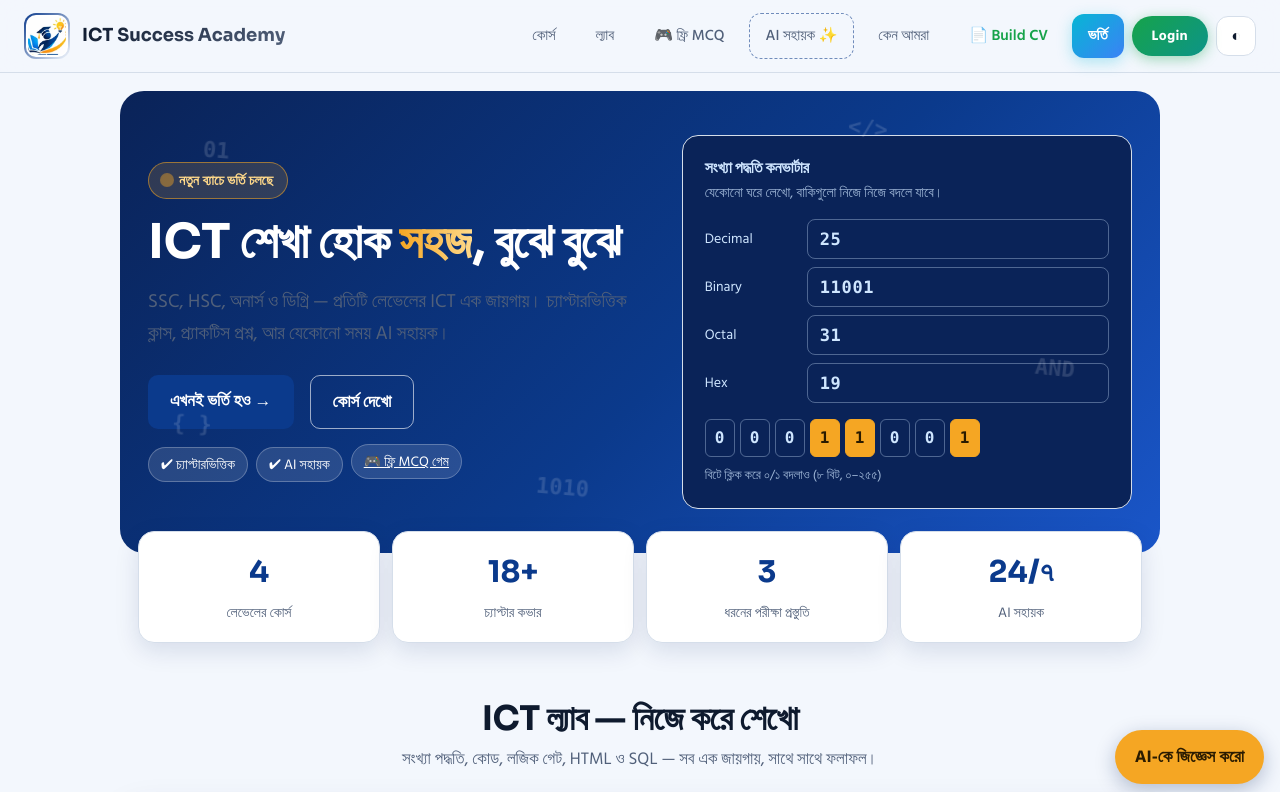
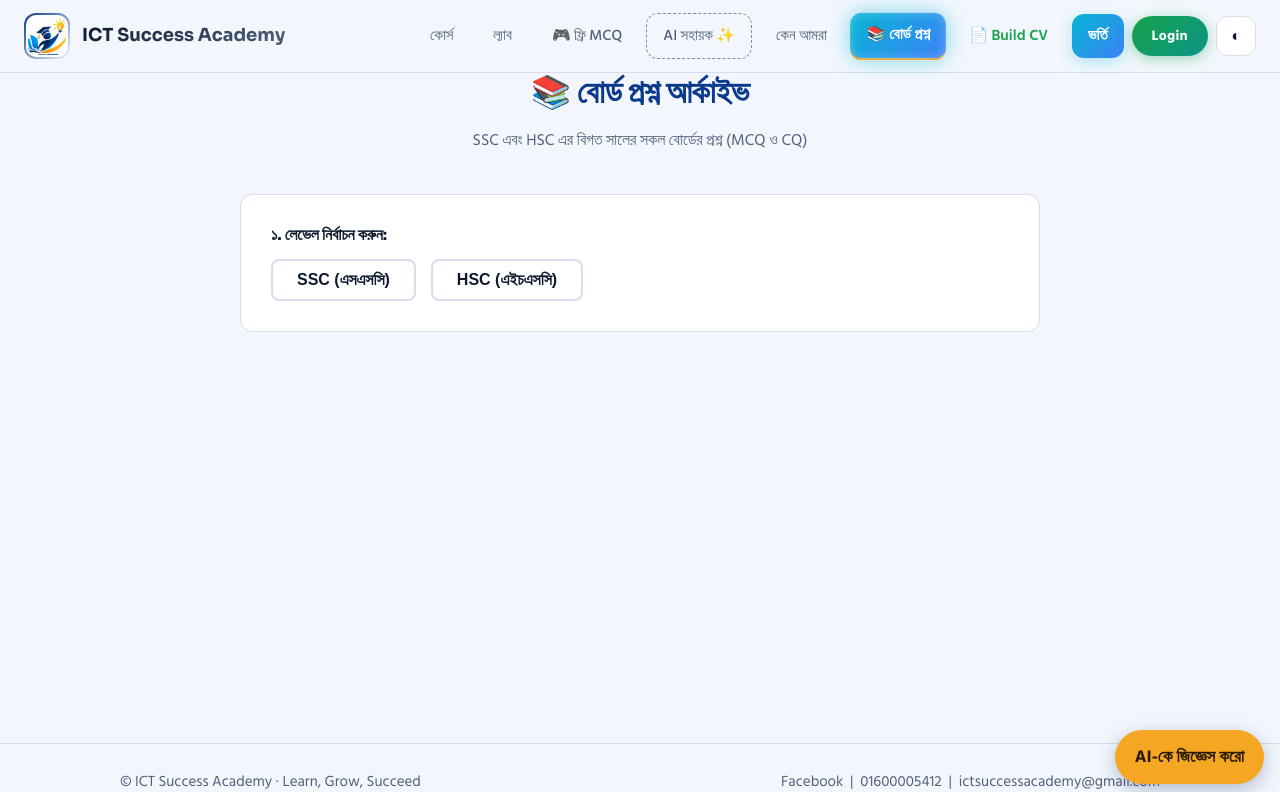
Before and after one commit to rezwanulislamrimel/ICT-Success-Academy-Portal, a React (Vite) app: page /board-questions in a window 1280 px wide. Shown: the top 792 px of the page. Built offline with nearby package versions, Linux system fonts and the light colour scheme.

Commit message:
added board question seciton

```diff
--- a/src/App.jsx
+++ b/src/App.jsx
@@ -50,6 +50,7 @@ import Lab from './components/lab/Lab.jsx';
 import About from './pages/About.jsx';
 import Admission from './pages/Admission.jsx';
 import CVBuilder from './pages/CVBuilder.jsx';
+import BoardQuestions from './pages/BoardQuestions.jsx';
 import MCQDashboard from './mcq/MCQDashboard.jsx';
 
 // ── Stable layout — defined outside App so it never remounts ──
@@ -78,6 +79,7 @@ export default function App() {
           <Route path="/practice"  element={<Practice />} />
           <Route path="/lab"       element={<div className="wrap hx-sec"><Lab /></div>} />
           <Route path="/about"     element={<About />} />
+          <Route path="/board-questions" element={<BoardQuestions />} />
           <Route path="/admission" element={<Admission />} />
           <Route path="/cv-builder" element={<CVBuilder />} />
           <Route path="/dashboard" element={<MCQDashboard />} />
--- a/src/components/Header.jsx
+++ b/src/components/Header.jsx
@@ -100,6 +100,13 @@ export default function Header() {
             onClick={() => setIsOpen(false)}
           >
             কেন আমরা
+          </NavLink>
+          <NavLink
+            to="/board-questions"
+            onClick={() => setIsOpen(false)}
+            style={{ fontWeight: "600", color: "#f59e0b" }}
+          >
+            📚 বোর্ড প্রশ্ন
           </NavLink>
           <NavLink
             to="/cv-builder"
--- /dev/null
+++ b/src/pages/BoardQuestions.css
@@ -0,0 +1,183 @@
+.bq-container {
+  padding: 40px 20px;
+  min-height: 80vh;
+}
+
+.bq-header {
+  text-align: center;
+  margin-bottom: 40px;
+}
+.bq-header h1 {
+  font-size: 32px;
+  color: var(--brand);
+  margin-bottom: 10px;
+}
+.bq-header p {
+  color: var(--muted);
+  font-size: 16px;
+}
+
+.bq-selectors {
+  background: var(--surface);
+  border: 1px solid var(--line);
+  padding: 30px;
+  border-radius: 12px;
+  max-width: 800px;
+  margin: 0 auto 40px;
+  display: flex;
+  flex-direction: column;
+  gap: 30px;
+}
+
+.bq-step h3 {
+  font-size: 16px;
+  color: var(--ink);
+  margin-bottom: 15px;
+}
+
+.bq-btn-group {
+  display: flex;
+  gap: 15px;
+  flex-wrap: wrap;
+}
+
+.bq-btn {
+  padding: 10px 24px;
+  border-radius: 8px;
+  border: 2px solid var(--line);
+  background: transparent;
+  color: var(--ink);
+  font-size: 16px;
+  font-weight: 600;
+  cursor: pointer;
+  transition: all 0.2s ease;
+}
+.bq-btn:hover {
+  border-color: var(--brand);
+  color: var(--brand);
+}
+.bq-btn.active {
+  background: var(--brand);
+  border-color: var(--brand);
+  color: white;
+}
+
+.bq-year-grid {
+  display: grid;
+  grid-template-columns: repeat(auto-fill, minmax(80px, 1fr));
+  gap: 10px;
+}
+
+.bq-year-btn {
+  padding: 10px;
+  border-radius: 6px;
+  border: 1px solid var(--line);
+  background: var(--bg);
+  color: var(--ink);
+  font-weight: 600;
+  cursor: pointer;
+  transition: all 0.2s;
+}
+.bq-year-btn:hover {
+  border-color: var(--accent);
+  color: var(--accent);
+}
+.bq-year-btn.active {
+  background: var(--accent);
+  color: white;
+  border-color: var(--accent);
+}
+
+.fade-in {
+  animation: fadeIn 0.3s ease-in-out;
+}
+@keyframes fadeIn {
+  from { opacity: 0; transform: translateY(-5px); }
+  to { opacity: 1; transform: translateY(0); }
+}
+
+/* CONTENT STYLES */
+.bq-content {
+  max-width: 900px;
+  margin: 0 auto;
+}
+.bq-content h2 {
+  text-align: center;
+  color: var(--ink);
+  margin-bottom: 25px;
+  font-size: 24px;
+  border-bottom: 2px dashed var(--line);
+  padding-bottom: 10px;
+}
+
+.bq-paper {
+  background: var(--surface);
+  border: 1px solid var(--line);
+  padding: 30px;
+  border-radius: 12px;
+  box-shadow: 0 4px 15px rgba(0,0,0,0.05);
+}
+
+.bq-empty {
+  text-align: center;
+  padding: 40px 20px;
+  color: var(--muted);
+}
+.bq-empty-sub {
+  font-size: 14px;
+  margin-top: 10px;
+  color: #fb923c;
+}
+
+.bq-question-card {
+  margin-bottom: 25px;
+  padding-bottom: 25px;
+  border-bottom: 1px solid var(--line);
+}
+.bq-question-card:last-child {
+  border-bottom: none;
+  margin-bottom: 0;
+  padding-bottom: 0;
+}
+
+.bq-q-title {
+  font-size: 18px;
+  font-weight: 600;
+  color: var(--ink);
+  margin-bottom: 15px;
+}
+
+.bq-options {
+  display: grid;
+  grid-template-columns: 1fr 1fr;
+  gap: 12px;
+}
+.bq-opt-label {
+  display: flex;
+  align-items: center;
+  gap: 10px;
+  padding: 12px 15px;
+  border-radius: 8px;
+  border: 1px solid var(--line);
+  cursor: pointer;
+  transition: background 0.2s;
+  color: var(--ink);
+}
+.bq-opt-label:hover {
+  background: var(--bg);
+  border-color: var(--brand);
+}
+
+.bq-cq-text {
+  font-family: inherit;
+  white-space: pre-wrap;
+  font-size: 16px;
+  line-height: 1.6;
+  color: var(--ink);
+}
+
+@media (max-width: 600px) {
+  .bq-options {
+    grid-template-columns: 1fr;
+  }
+}
--- /dev/null
+++ b/src/pages/BoardQuestions.jsx
@@ -0,0 +1,133 @@
+import { useState } from "react";
+import "./BoardQuestions.css";
+
+// ────────────────────────────────────────────────────────
+// DUMMY DATABASE (Add more questions here later)
+// ────────────────────────────────────────────────────────
+const QUESTION_DB = {
+  HSC: {
+    "2023": {
+      MCQ: [
+        { q: "১. 'WWW' এর পূর্ণরূপ কী?", options: ["World Wide Web", "World Web Wide", "Wide World Web", "Web World Wide"], ans: 0 },
+        { q: "২. (101)₂ এর সমতুল্য ডেসিমেল মান কত?", options: ["3", "4", "5", "6"], ans: 2 }
+      ],
+      CQ: [
+        "১. ক) গ্লোবাল ভিলেজ কী?\n   খ) বায়োমেট্রিক্স কীভাবে নিরাপত্তা দেয়?\n   গ) উদ্দীপকের আলোকে নেটওয়ার্ক টপোলজি ব্যাখ্যা করো।\n   ঘ) উদ্দীপকের টপোলজির সুবিধা-অসুবিধা বিশ্লেষণ করো।"
+      ]
+    },
+    "2022": {
+      MCQ: [{ q: "১. কোনটি রিলেশনাল ডেটাবেস?", options: ["MySQL", "MongoDB", "Redis", "Cassandra"], ans: 0 }],
+      CQ: []
+    }
+  },
+  SSC: {
+    "2023": {
+      MCQ: [{ q: "১. কম্পিউটারের ব্রেইন বলা হয় কাকে?", options: ["RAM", "ROM", "CPU", "Hard Disk"], ans: 2 }],
+      CQ: ["১. ক) ই-কমার্স কী?\n   খ) ই-লার্নিং এর গুরুত্ব লেখো।"]
+    }
+  }
+};
+
+const YEARS = [2024, 2023, 2022, 2021, 2020, 2019, 2018, 2017, 2016];
+
+export default function BoardQuestions() {
+  const [level, setLevel] = useState(null); // 'SSC' or 'HSC'
+  const [type, setType] = useState(null);   // 'MCQ' or 'CQ'
+  const [year, setYear] = useState(null);   // e.g. 2023
+
+  // Reset lower levels when upper level changes
+  const handleLevel = (l) => { setLevel(l); setType(null); setYear(null); };
+  const handleType = (t) => { setType(t); setYear(null); };
+
+  const currentQuestions = (level && type && year && QUESTION_DB[level]?.[year]?.[type]) || [];
+
+  return (
+    <div className="bq-container wrap">
+      <div className="bq-header">
+        <h1>📚 বোর্ড প্রশ্ন আর্কাইভ</h1>
+        <p>SSC এবং HSC এর বিগত সালের সকল বোর্ডের প্রশ্ন (MCQ ও CQ)</p>
+      </div>
+
+      <div className="bq-selectors">
+        {/* Step 1: Select SSC or HSC */}
+        <div className="bq-step">
+          <h3>১. লেভেল নির্বাচন করুন:</h3>
+          <div className="bq-btn-group">
+            <button className={`bq-btn ${level === "SSC" ? "active" : ""}`} onClick={() => handleLevel("SSC")}>SSC (এসএসসি)</button>
+            <button className={`bq-btn ${level === "HSC" ? "active" : ""}`} onClick={() => handleLevel("HSC")}>HSC (এইচএসসি)</button>
+          </div>
+        </div>
+
+        {/* Step 2: Select MCQ or CQ */}
+        {level && (
+          <div className="bq-step fade-in">
+            <h3>২. প্রশ্নের ধরন:</h3>
+            <div className="bq-btn-group">
+              <button className={`bq-btn ${type === "MCQ" ? "active" : ""}`} onClick={() => handleType("MCQ")}>MCQ (বহুনির্বাচনি)</button>
+              <button className={`bq-btn ${type === "CQ" ? "active" : ""}`} onClick={() => handleType("CQ")}>CQ (সৃজনশীল)</button>
+            </div>
+          </div>
+        )}
+
+        {/* Step 3: Select Year */}
+        {type && (
+          <div className="bq-step fade-in">
+            <h3>৩. সাল নির্বাচন করুন:</h3>
+            <div className="bq-year-grid">
+              {YEARS.map(y => (
+                <button
+                  key={y}
+                  className={`bq-year-btn ${year == y ? "active" : ""}`}
+                  onClick={() => setYear(y)}
+                >
+                  {y}
+                </button>
+              ))}
+            </div>
+          </div>
+        )}
+      </div>
+
+      {/* Render Questions */}
+      {year && (
+        <div className="bq-content fade-in">
+          <h2>{level} {type} পরীক্ষা - {year}</h2>
+          <div className="bq-paper">
+            {currentQuestions.length > 0 ? (
+              type === "MCQ" ? (
+                <div className="bq-mcq-list">
+                  {currentQuestions.map((q, i) => (
+                    <div key={i} className="bq-question-card">
+                      <p className="bq-q-title">{q.q}</p>
+                      <div className="bq-options">
+                        {q.options.map((opt, optIdx) => (
+                          <label key={optIdx} className="bq-opt-label">
+                            <input type="radio" name={`q_${i}`} value={optIdx} />
+                            <span>{["ক", "খ", "গ", "ঘ"][optIdx]}. {opt}</span>
+                          </label>
+                        ))}
+                      </div>
+                    </div>
+                  ))}
+                </div>
+              ) : (
+                <div className="bq-cq-list">
+                  {currentQuestions.map((q, i) => (
+                    <div key={i} className="bq-question-card">
+                      <pre className="bq-cq-text">{q}</pre>
+                    </div>
+                  ))}
+                </div>
+              )
+            ) : (
+              <div className="bq-empty">
+                <p>😞 দুঃখিত, {year} সালের {level} {type} প্রশ্ন এখনো ডাটাবেসে যুক্ত করা হয়নি।</p>
+                <p className="bq-empty-sub">খুব শীঘ্রই এই সালের প্রশ্নগুলো আপডেট করা হবে!</p>
+              </div>
+            )}
+          </div>
+        </div>
+      )}
+    </div>
+  );
+}
```
